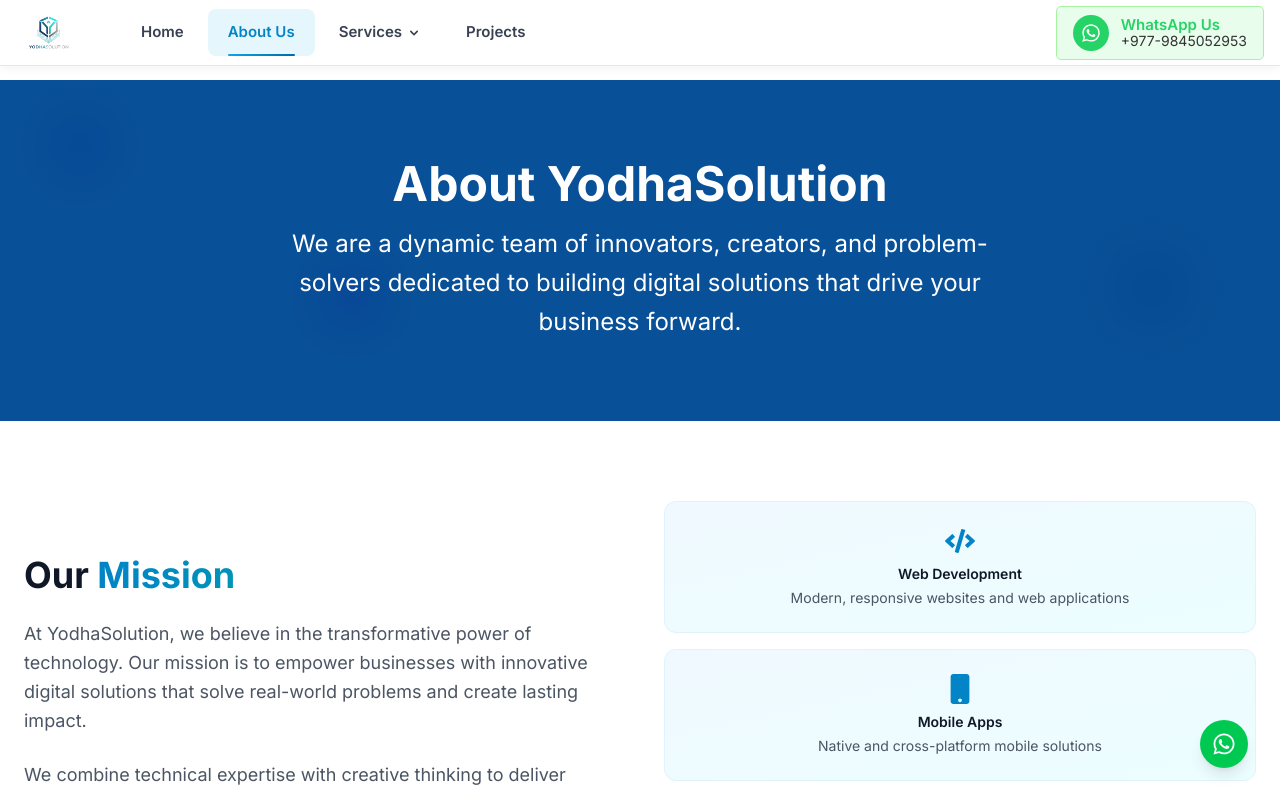
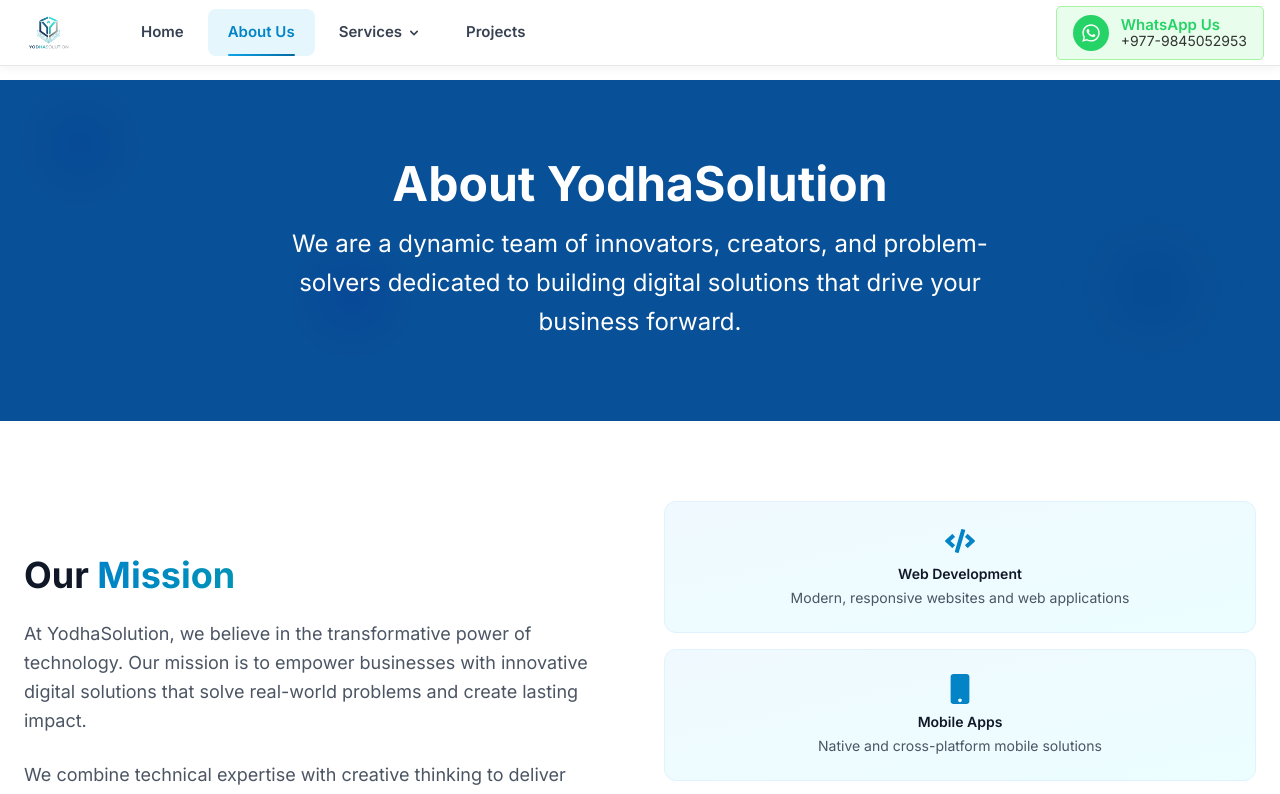
Before and after one commit to gaurabsap/yodhaSolution-portfolio, a React (Vite) app: page /about in a window 1280 px wide. Shown: the top 794 px of the page. Built offline with nearby package versions, Linux system fonts and the light colour scheme.

Commit message:
fix scroll top issue

```diff
--- a/src/components/ScrollToTop.jsx
+++ b/src/components/ScrollToTop.jsx
@@ -13,9 +13,9 @@
   useEffect(() => {
     const toggleVisibility = () => {
       if (window.pageYOffset > 300) {
-        setIsVisible(true) // visible after scroll
+        setIsVisible(true)
       } else {
-        setIsVisible(true) // still visible on Hero
+        setIsVisible(true)
       }
     }
 
@@ -35,7 +35,7 @@
           animate={{ opacity: 1, scale: 1 }}
           exit={{ opacity: 0, scale: 0 }}
           onClick={openWhatsApp}
-          className="fixed bottom-8 right-8 bg-green-500 text-white p-3 rounded-full shadow-lg hover:bg-green-600 transition-colors z-[9999]"
+          className="fixed bottom-8 right-8 bg-green-500 text-white p-3 rounded-full shadow-lg hover:bg-green-600 transition-colors z-[9999] md:hidden"
           whileHover={{ scale: 1.1 }}
           whileTap={{ scale: 0.9 }}
         >
```
